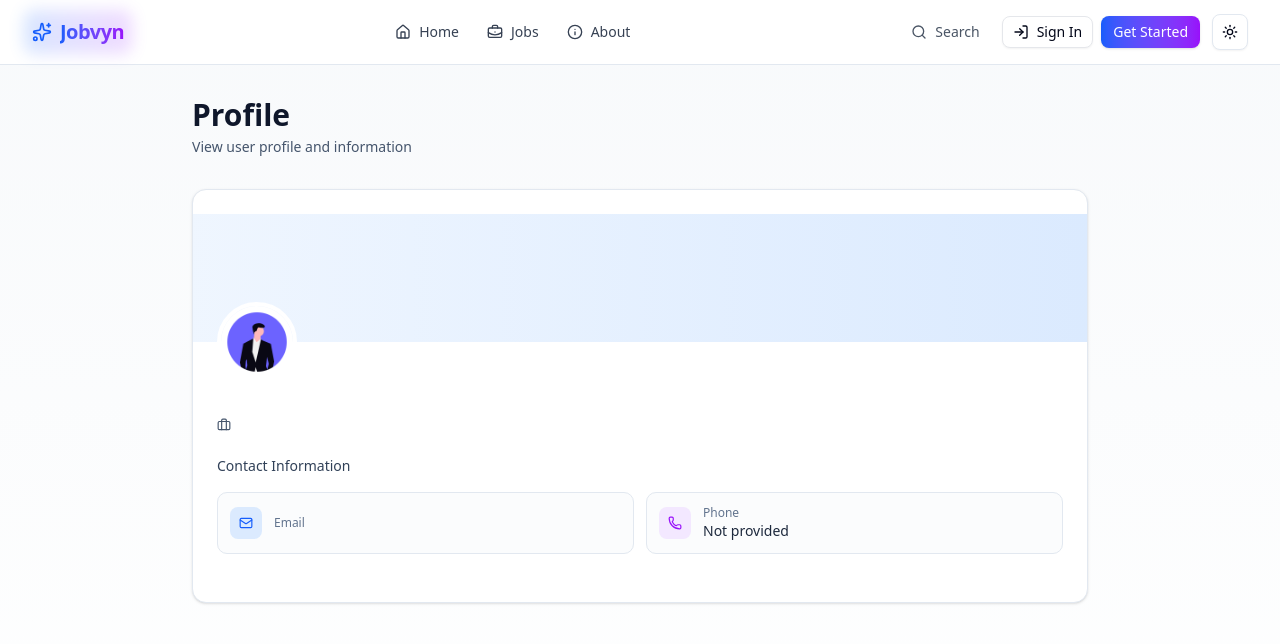
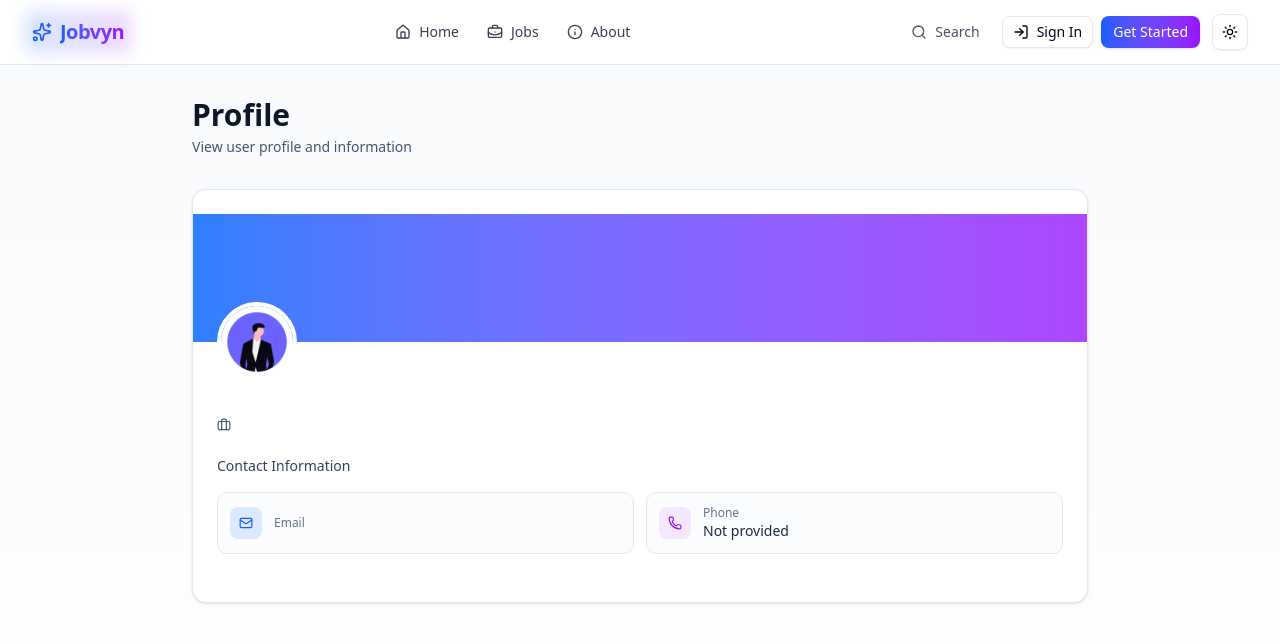
Before and after one commit to Arunkoo/Jobvyn, a Next.js app in the folder frontend/: page /account/1 in a window 1280 px wide. Shown: the top 644 px of the page. Built offline with nearby package versions, Linux system fonts and the light colour scheme; no server answers.

Commit message:
add gradient banner

```diff
--- a/frontend/src/app/account/component/info.tsx
+++ b/frontend/src/app/account/component/info.tsx
@@ -80,7 +80,7 @@ const Info: React.FC<AccountProps> = ({ isYourAccount, user }) => {
   return (
     <Card className="border border-slate-200 dark:border-slate-800 shadow-sm">
       {/* Profile header */}
-      <div className="relative h-32 bg-linear-to-r from-blue-50 to-blue-100 dark:from-blue-950/30 dark:to-blue-900/30">
+      <div className="relative h-32 bg-linear-to-r from-blue-500 to-purple-500 dark:from-blue-950/30 dark:to-blue-900/30">
         <div className="absolute -bottom-10 left-6">
           <div className="relative">
             <div className="w-20 h-20 rounded-full border-4 border-white dark:border-slate-900 overflow-hidden bg-white dark:bg-slate-800">
```
